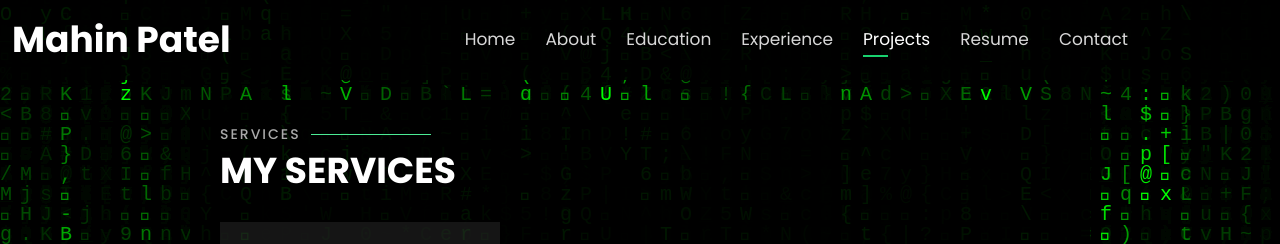
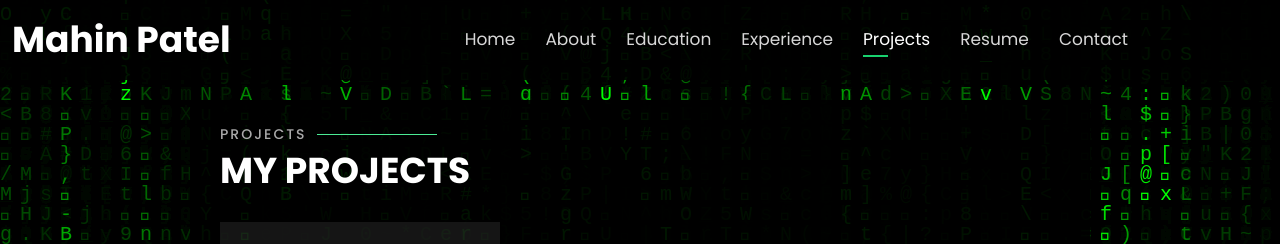
Before and after one commit to mahin2406/landing-page, a plain HTML site: page index.html in a window 1280 px wide. Both pictures are taken after a click on the link "Projects". Shown: the top 244 px of the page. Drawn offline with nearby package versions, Linux system fonts and the light colour scheme.

Commit message:
Update project name

```diff
--- a/index.html
+++ b/index.html
@@ -404,8 +404,8 @@
     <div class="container">
 
       <div class="section-title">
-        <h2>Services</h2>
-        <p>My Services</p>
+        <h2>Projects</h2>
+        <p>My Projects</p>
       </div>
 
       <!--<div class="row">
```
